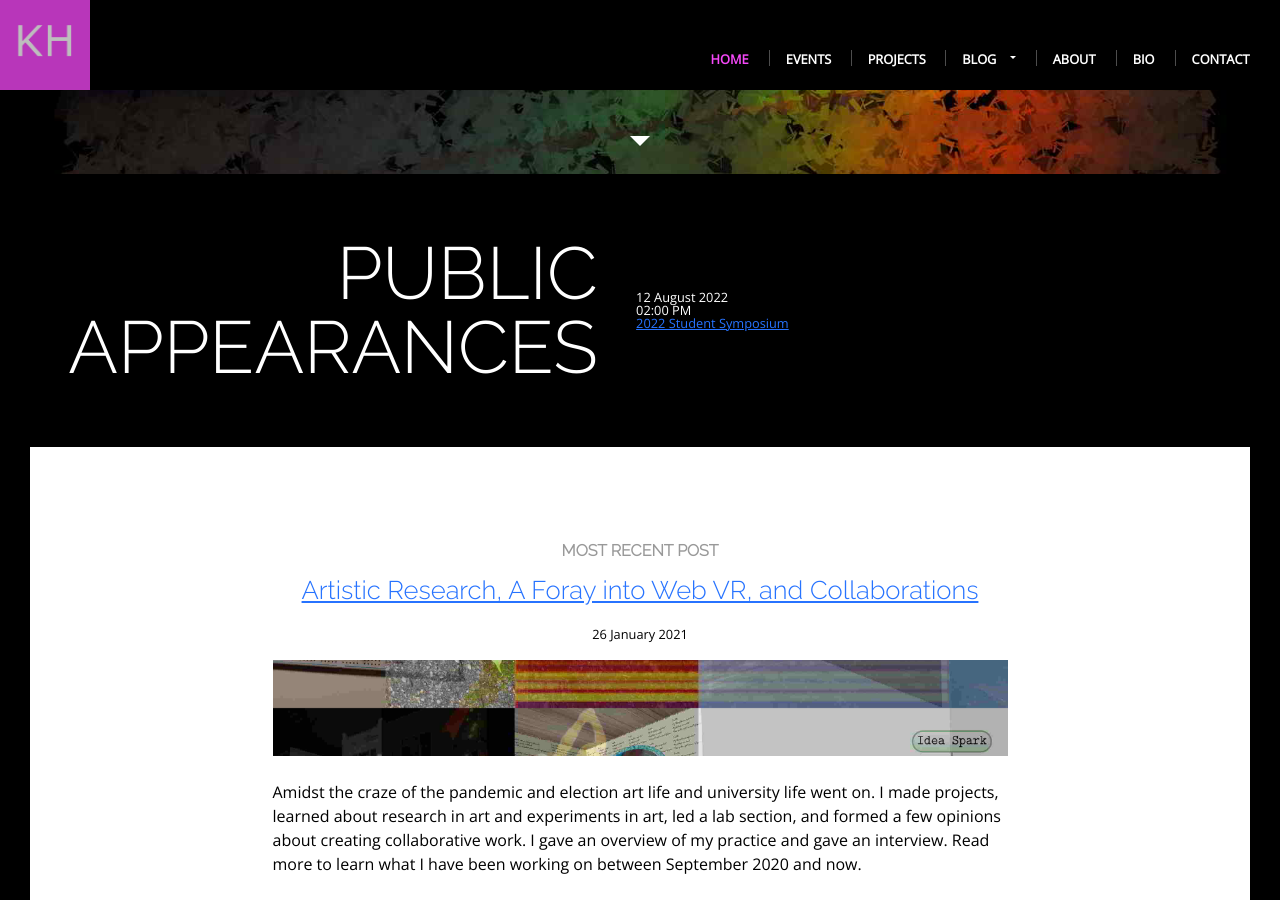
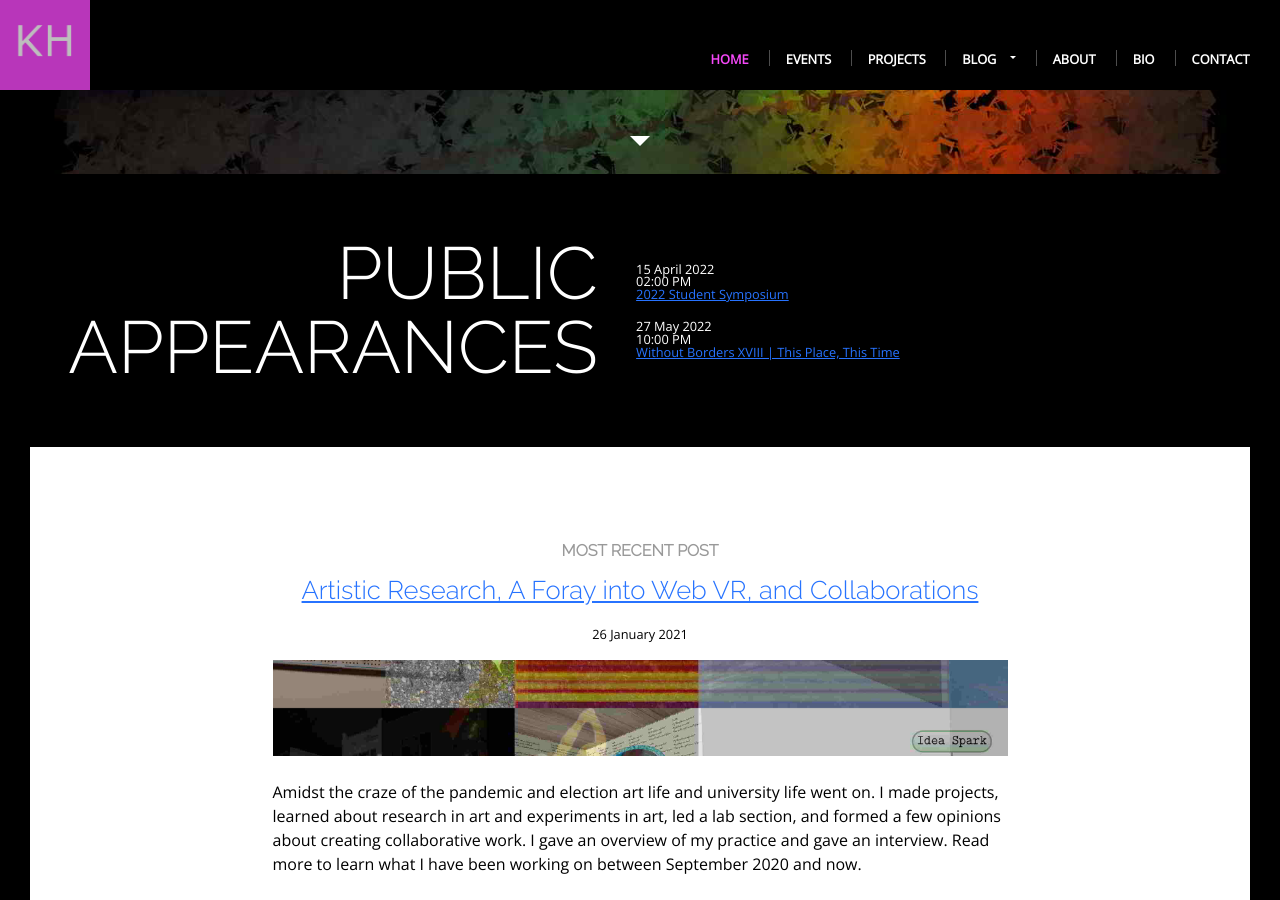
Before and after one commit to khoeger/khoeger.github.io, a Jekyll site: the page built from index.html, in a window 1280 px wide and 900 px high, scrolled down 726 px. Built offline with Jekyll 4.4.1, drawn with Linux system fonts in a browser that asks for light colours.

Commit message:
Without Borders details added

```diff
--- a/_events_list/2022-04-15-UMaine-Student-Symposium.markdown
+++ b/_events_list/2022-04-15-UMaine-Student-Symposium.markdown
@@ -1,7 +1,7 @@
 ---
 layout: event
 title: 2022 Student Symposium
-date: 2022-08-12 09:00:00 -0500
+date: 2022-04-15 09:00:00 -0500
 image:
 location-title: University of Maine New Balance Field House and Memorial Gym
 location: Campus Recreation, 5797 New Balance Student Recreation Center, 22 Hilltop Road, Orono, ME, 04469
--- /dev/null
+++ b/_events_list/2022-05-27-Without-Borders.markdown
@@ -0,0 +1,23 @@
+---
+layout: event
+title: Without Borders XVIII | This Place, This Time
+date: 2022-05-27 17:00:00 -0500
+image:
+location-title: Lord Hall Gallery
+location: 5743 Lord Hall, Orono, ME 04469
+type: thesis show
+role: artist
+event-tag: 20220527WithoutBorders
+categories: art exhibit gallery presentation research thesis
+description: Intermedia MFA Group Thesis Exhibition.
+published: true
+---
+### {{page.description}}
+
+**{{page.location-title}}**
+
+{{page.location}}
+
+*{{page.date | date: site.time_format }}*
+
+Details coming soon.
```
